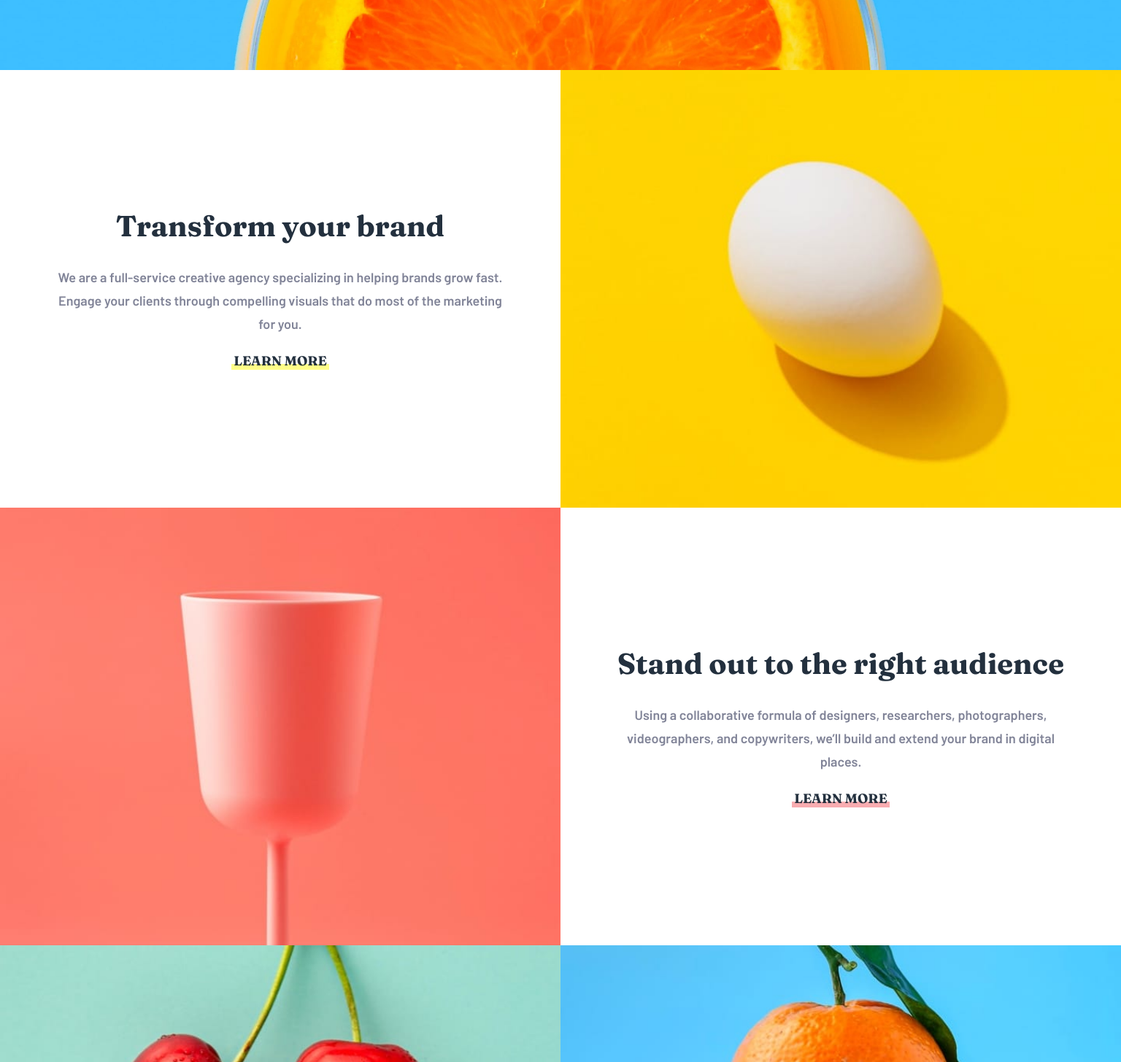
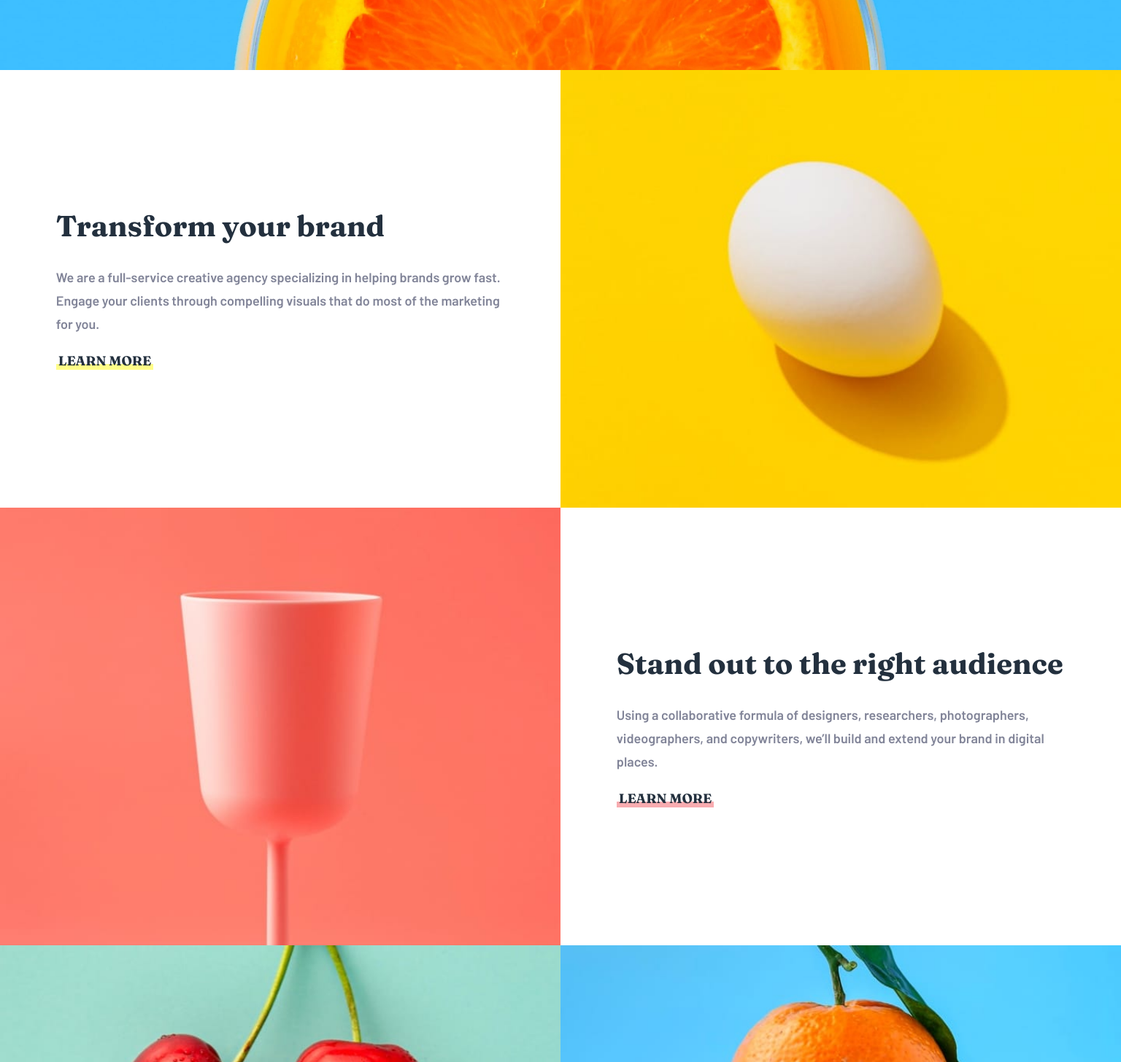
Before and after one commit to isauraisabel5/Sunnyside-agency-landing-page-frontendmentor, a plain HTML site: page index.html in a window 1536 px wide. Shown: the part 640-2096 px from the top of the page at 73% size. Drawn offline with Linux system fonts and the light colour scheme.

Commit message:
left text desktop

```diff
--- a/style.css
+++ b/style.css
@@ -676,6 +676,9 @@ width: 80vw;
     .brand {
         order: 1;
         width:80%;
+        display: flex;
+flex-direction: column;
+align-items: flex-start;
     }
 
     .egg {
@@ -693,6 +696,13 @@ width: 80vw;
     .audience {
         order: 4;
         width:80%;
+        display: flex;
+        flex-direction: column;
+        align-items: flex-start;
+    }
+
+    .smaller-text {
+        text-align: left;
     }
 
     .fruits {
```
